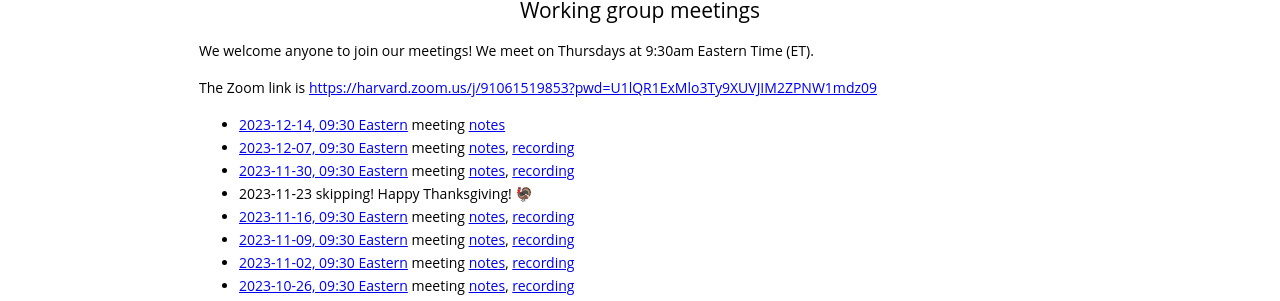
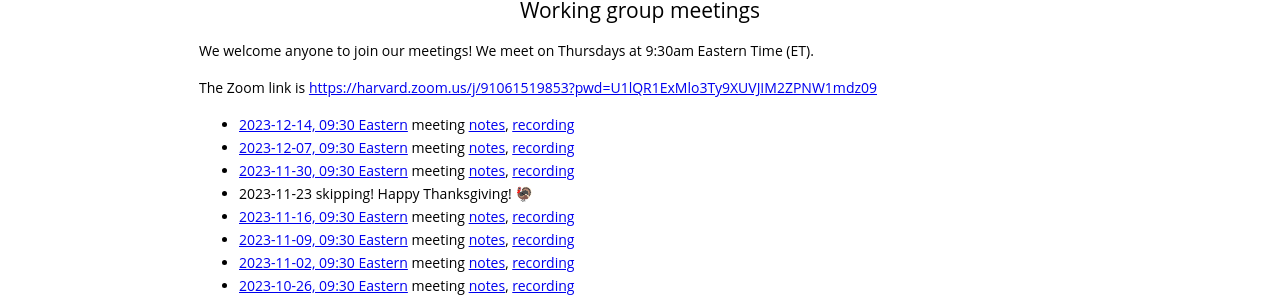
Before and after one commit to gdcc/ct.gdcc.io, a Jekyll site: the page built from index.md, in a window 1280 px wide and 900 px high, scrolled down 1634 px. Shown: the part 145-446 px from the top of the window. Built offline with Jekyll 4.4.1, drawn with Linux system fonts in a browser that asks for light colours; our own code applies the rules of GitHub Pages for plain Markdown files.

Commit message:
add recording

```diff
--- a/index.md
+++ b/index.md
@@ -59,7 +59,7 @@ We welcome anyone to join our meetings! We meet on Thursdays at 9:30am Eastern T
 
 The Zoom link is <https://harvard.zoom.us/j/91061519853?pwd=U1lQR1ExMlo3Ty9XUVJIM2ZPNW1mdz09>
 
-- [2023-12-14, 09:30 Eastern](https://time.is/compare/0930_14_Dec_2023_in_Boston) meeting [notes](https://docs.google.com/document/d/1xU36giT0_85PlvIoGRWWaacJ2JQ5hyQYmifYmWfyGcQ/edit?usp=sharing)
+- [2023-12-14, 09:30 Eastern](https://time.is/compare/0930_14_Dec_2023_in_Boston) meeting [notes](https://docs.google.com/document/d/1xU36giT0_85PlvIoGRWWaacJ2JQ5hyQYmifYmWfyGcQ/edit?usp=sharing), [recording](https://harvard.zoom.us/rec/share/-e5CHUCBg7STDie4RF7dFx-YHB74pYQewg6hzKUAuNFBTrD_S7UvH0WrlvZ95erw.eVB72Eyc16Y_kcHE)
 - [2023-12-07, 09:30 Eastern](https://time.is/compare/0930_7_Dec_2023_in_Boston) meeting [notes](https://docs.google.com/document/d/1Kk6oKaC2QErEVmuMYc6gTK6Qm7_n_9huiYMjlDRnAYs/edit?usp=sharing), [recording](https://harvard.zoom.us/rec/share/Rx4_3gqVQQhuR8X9Xjln3jrqh1JaJ7U1BAzi8ZuvUgk3obhW0r-XGnhmEhq-YwGn.tCApst97pPkRX8eK)
 - [2023-11-30, 09:30 Eastern](https://time.is/compare/0930_30_Nov_2023_in_Boston) meeting [notes](https://docs.google.com/document/d/1V4T2JA8O36PZEDLvnioaR06o7j5B_68cSrS09bte51Q/edit?usp=sharing), [recording](https://harvard.zoom.us/rec/share/ui9X5tNdAV98EzeL2JabCVdwkYD1OByxMhLL-SQuHRjvJW5sbLsH3VSiCV1AACzY.HQsZoympOEFykn2C)
 - 2023-11-23 skipping! Happy Thanksgiving! 🦃
```
